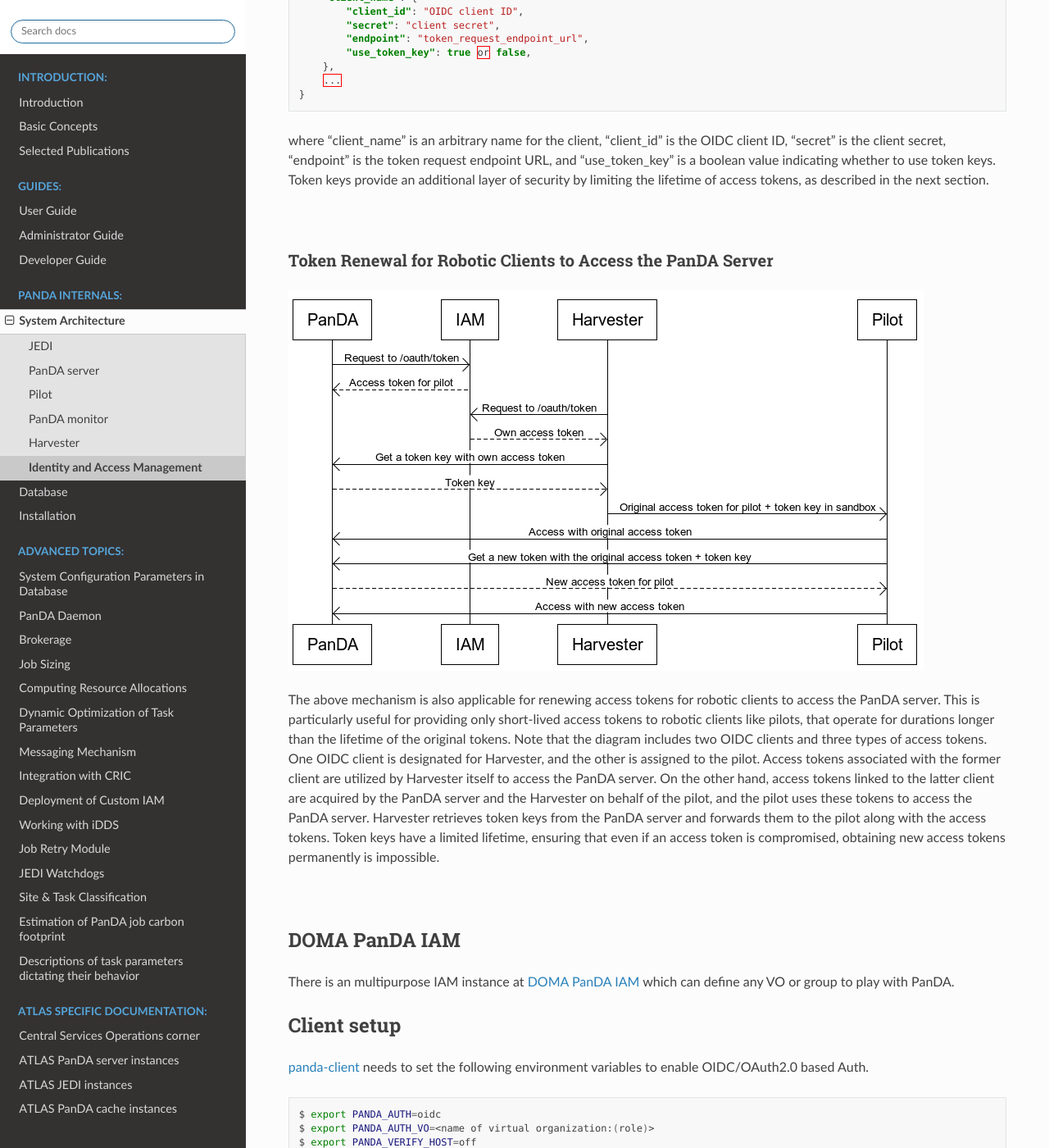
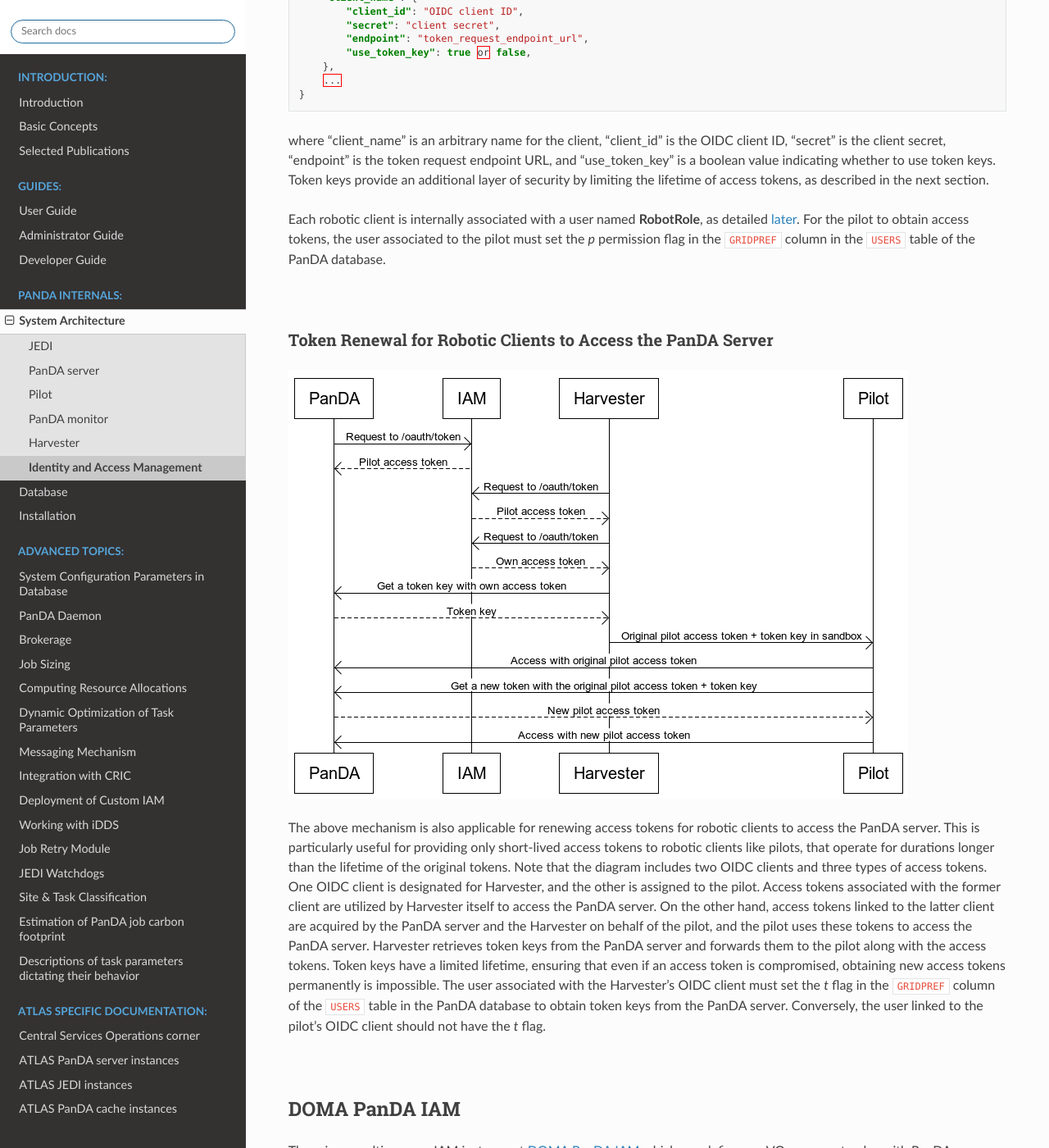
Before and after one commit to PanDAWMS/panda-docs, a Sphinx documentation site: the page built from docs/source/architecture/iam.rst, in a window 1280 px wide and 1400 px high, scrolled down 4625 px. Shown: the whole window at 82% size. Built offline with Sphinx 7.4.7 and the Read the Docs theme 2.0.0, drawn with Linux system fonts in a browser that asks for light colours; pages that are not in the unit, such as notebooks, are missing from menus; some of the changed text lies outside the part shown.

Commit message:
token usage

```diff
--- a/docs/source/architecture/iam.rst
+++ b/docs/source/architecture/iam.rst
@@ -128,6 +128,10 @@
 "endpoint" is the token request endpoint URL, and "use_token_key" is a boolean value indicating whether to use token keys.
 Token keys provide an additional layer of security by limiting the lifetime of access tokens, as described in the next section.
 
+Each robotic client is internally associated with a user named **RobotRole**, as detailed :ref:`later <ref_new_vo>`.
+For the pilot to obtain access tokens, the user associated to the pilot must set the *p* permission flag in the ``GRIDPREF`` column
+in the ``USERS`` table of the PanDA database.
+
 |br|
 
 .. _ref_token_exchange:
@@ -148,6 +152,9 @@
 Harvester retrieves token keys from the PanDA server and forwards them to the pilot along with the access tokens.
 Token keys have a limited lifetime, ensuring that even if an access token is compromised, obtaining new access
 tokens permanently is impossible.
+The user associated with the Harvester's OIDC client must set the *t* flag in the ``GRIDPREF`` column of the ``USERS``
+table in the PanDA database to obtain token keys from the PanDA server.
+Conversely, the user linked to the pilot's OIDC client should not have the *t* flag.
 
 |br|
 
@@ -222,7 +231,7 @@
 Roles are defined as working groups in the VO in PanDA IAM.
 It is possible to use another OIDC client for a special role in the same VO by adding the role name to the filename.
 E.g, :blue:`a_vo_auth_config.json` for ordinary users in a VO and :blue:`a_vo.a_role_auth_config.json` for selected
-users in the same VO.
+users in the same VO. The user name of robot_ids is internally formatted as **RobotRole**.
 
 
 PanDA IAM gives all group names in the OIDC group attribute. This means that each group name must be unique.
```
Also changed, not shown: other parts of docs/source/architecture/iam.rst (+2 -0 lines), docs/source/architecture/images/exchange.png.
